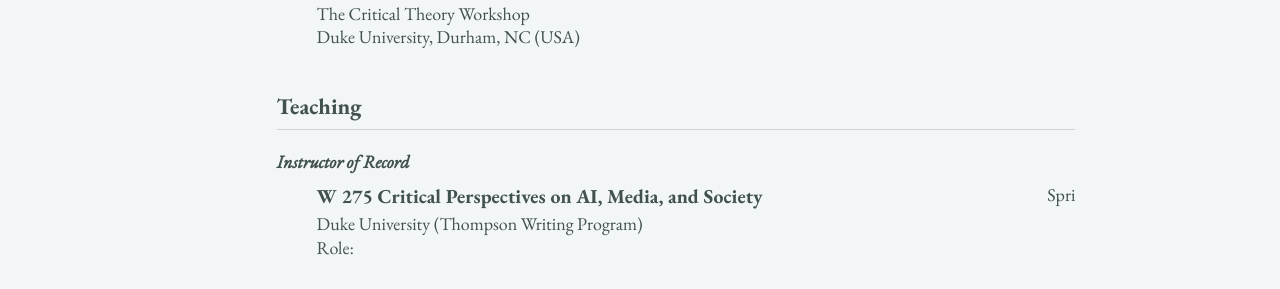
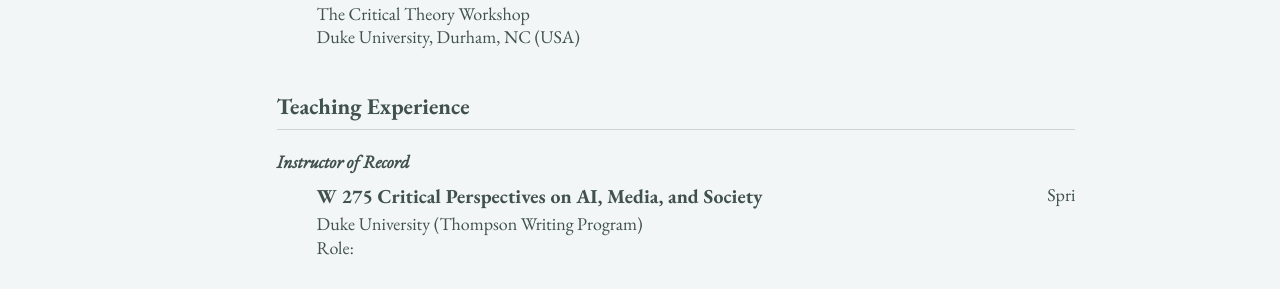
Before and after one commit to epujol90/epujol90.github.io, a Jekyll site: the page built from _pages/cv-json.md, in a window 1280 px wide and 900 px high, scrolled down 3535 px. Shown: the part 169-458 px from the top of the window. Built offline with Jekyll 4.4.1, drawn with Linux system fonts in a browser that asks for light colours; a script bundle is joined from its source files by our own code; library files that are not in the unit come from our copies.

Commit message:
Update cv-template.html

```diff
--- a/_includes/cv-template.html
+++ b/_includes/cv-template.html
@@ -261,7 +261,7 @@
   {% if cv.teaching.size > 0 %}
   <!-- Teaching -->
   <div class="cv-section">
-    <h2>Teaching</h2>
+    <h2>Teaching Experience</h2>
     {% assign teaching_categories = cv.teaching | map: "category" | uniq %}
     {% for category in teaching_categories %}
       <div class="cv-subsection-title">{{ category }}</div>
```
